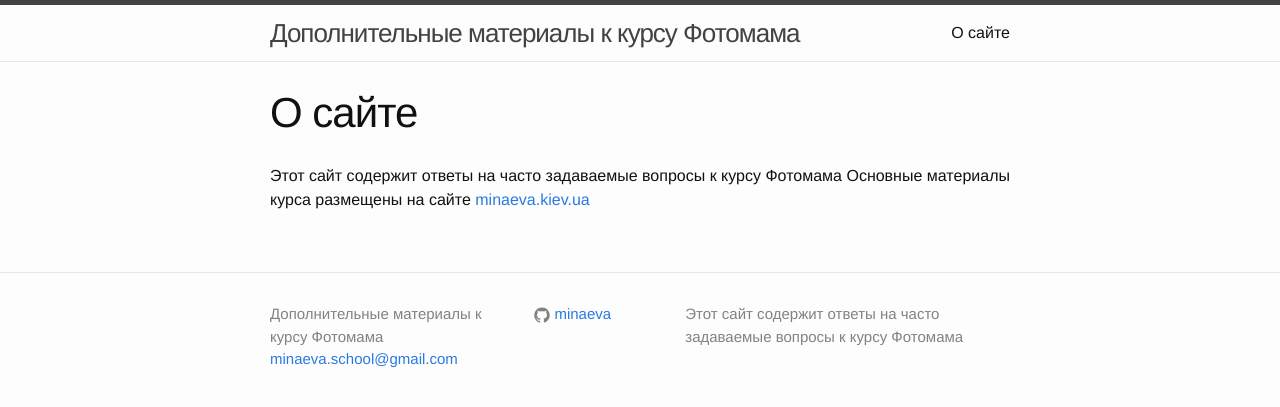
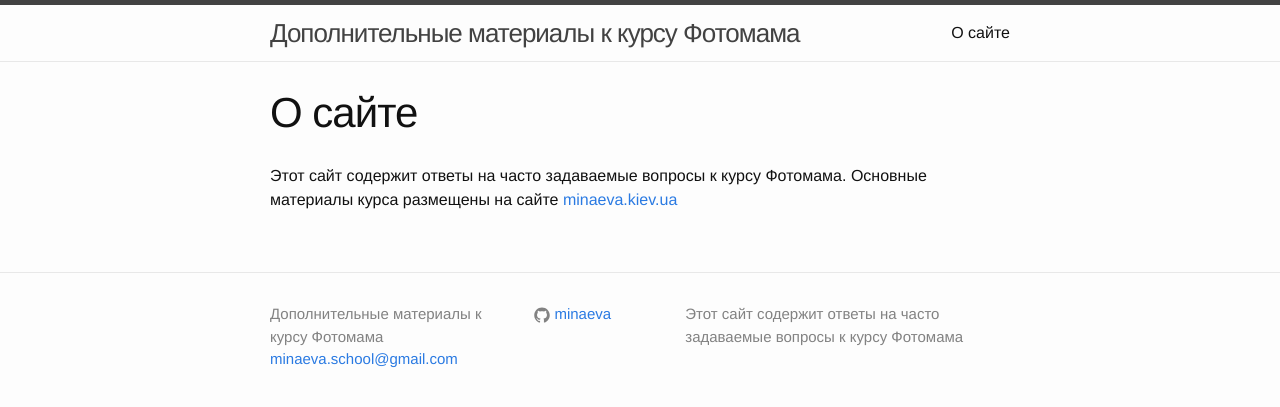
Before and after one commit to minaeva/minaeva.github.io, a Jekyll site: the page built from about.md, in a window 1280 px wide. Shown: the top 407 px of the page. Built offline with Jekyll 4.4.1, drawn with Linux system fonts in a browser that asks for light colours.

```diff
--- a/about.md
+++ b/about.md
@@ -4,5 +4,5 @@ title: О сайте
 permalink: /about/
 ---
 
-Этот сайт содержит ответы на часто задаваемые вопросы к курсу Фотомама
+Этот сайт содержит ответы на часто задаваемые вопросы к курсу Фотомама.
 Основные материалы курса размещены на сайте [minaeva.kiev.ua](http://minaeva.kiev.ua/)
```
